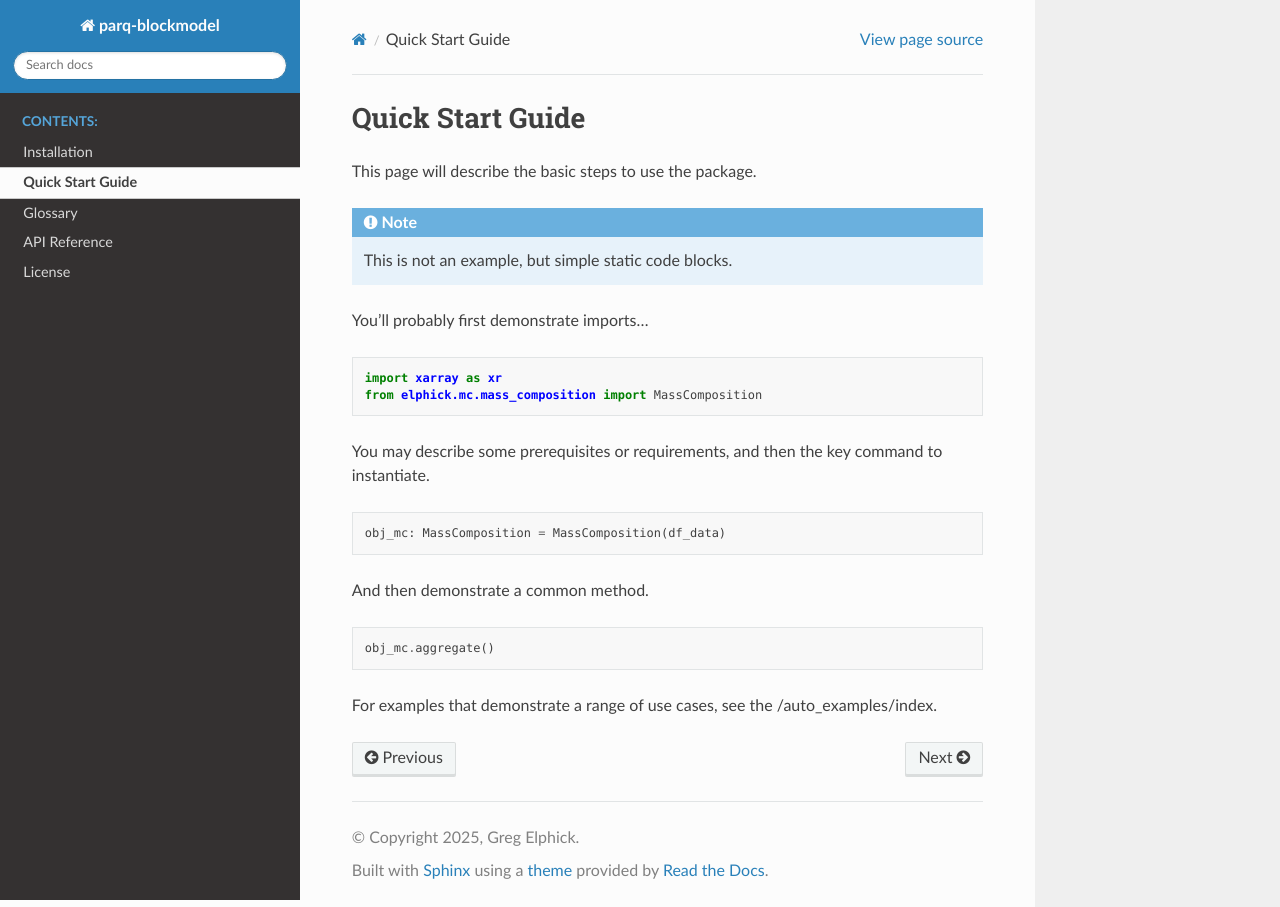
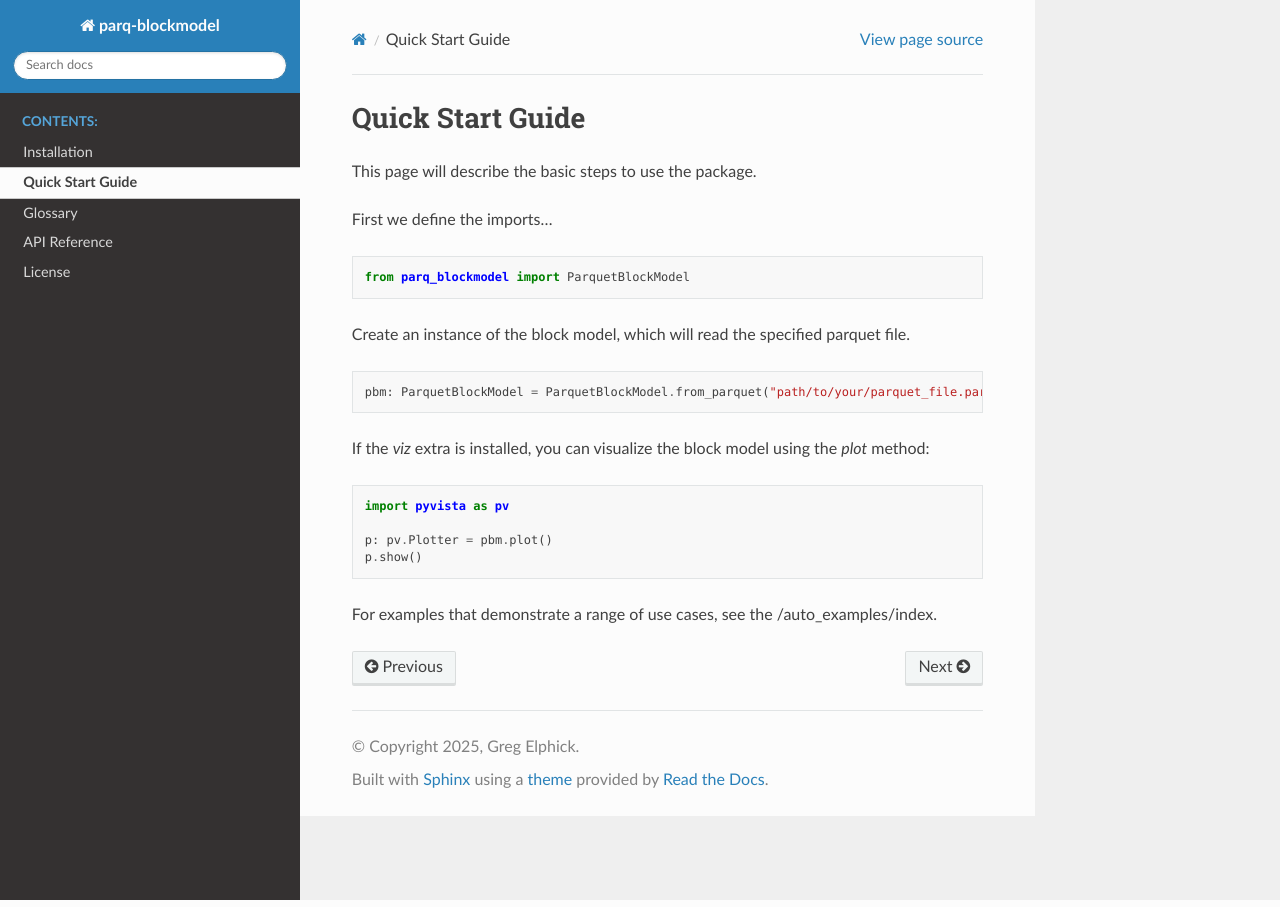
Before and after one commit to elphick/parq-blockmodel, a Sphinx documentation site: the page built from docs/source/usage/quickstart.rst, in a window 1280 px wide. Built offline with Sphinx 7.4.7 and the Read the Docs theme 3.1.0, drawn with Linux system fonts in a browser that asks for light colours; pages that are not in the unit, such as notebooks, are missing from menus.

Commit message:
changed init signature. fixed template doc legacy.

```diff
--- a/docs/source/usage/quickstart.rst
+++ b/docs/source/usage/quickstart.rst
@@ -3,29 +3,26 @@ Quick Start Guide
 
 This page will describe the basic steps to use the package.
 
-.. note::
-
-   This is not an example, but simple static code blocks.
-
-
-You'll probably first demonstrate imports...
+First we define the imports...
 
 ..  code-block:: python
 
-    import xarray as xr
-    from elphick.mc.mass_composition import MassComposition
+    from parq_blockmodel import ParquetBlockModel
 
-You may describe some prerequisites or requirements, and then the key command to instantiate.
+Create an instance of the block model, which will read the specified parquet file.
 
 ..  code-block:: python
 
-    obj_mc: MassComposition = MassComposition(df_data)
+    pbm: ParquetBlockModel = ParquetBlockModel.from_parquet("path/to/your/parquet_file.parquet")
 
-And then demonstrate a common method.
+If the `viz` extra is installed, you can visualize the block model using the `plot` method:
 
 ..  code-block:: python
 
-    obj_mc.aggregate()
+    import pyvista as pv
+
+    p: pv.Plotter = pbm.plot()
+    p.show()
 
 
 For examples that demonstrate a range of use cases, see the :doc:`/auto_examples/index`.
--- a/pyproject.toml
+++ b/pyproject.toml
@@ -8,20 +8,20 @@ packages = [{ include = "parq_blockmodel" }]
 
 [tool.poetry.dependencies]
 python = ">=3.10,<3.13"
+numpy = ">=1.25.2"
 pyarrow = ">=16.0"
-lark = "^1.2.2"
 tqdm = { version = "^4.67.1", optional = true }
 ydata-profiling = { version = "^4.16.1", optional = true }
 setuptools = { version = "*", optional = true }
 pyvista = { version = "^0.45.2", optional = true }
-numpy = ">=1.25.2"
 #parq-tools = { git = "https://github.com/elphick/parq-tools.git", branch = "12-column-descriptions-in-profile-report" }
 parq-tools = "0.3.1"
 
 [tool.poetry.extras]
 profiling = ["ydata-profiling", "setuptools"]
 progress = ["tqdm"]
-blockmodel = ["pyvista"]
+viz = ["pyvista"]
+all = ["ydata-profiling", "setuptools", "tqdm", "pyvista"]
 
 [tool.poetry.group.dev.dependencies]
 pytest = "^8.2.1"
```
Also changed, not shown: docs/source/usage/installation.rst (+4 -4 lines), 2 other files.
